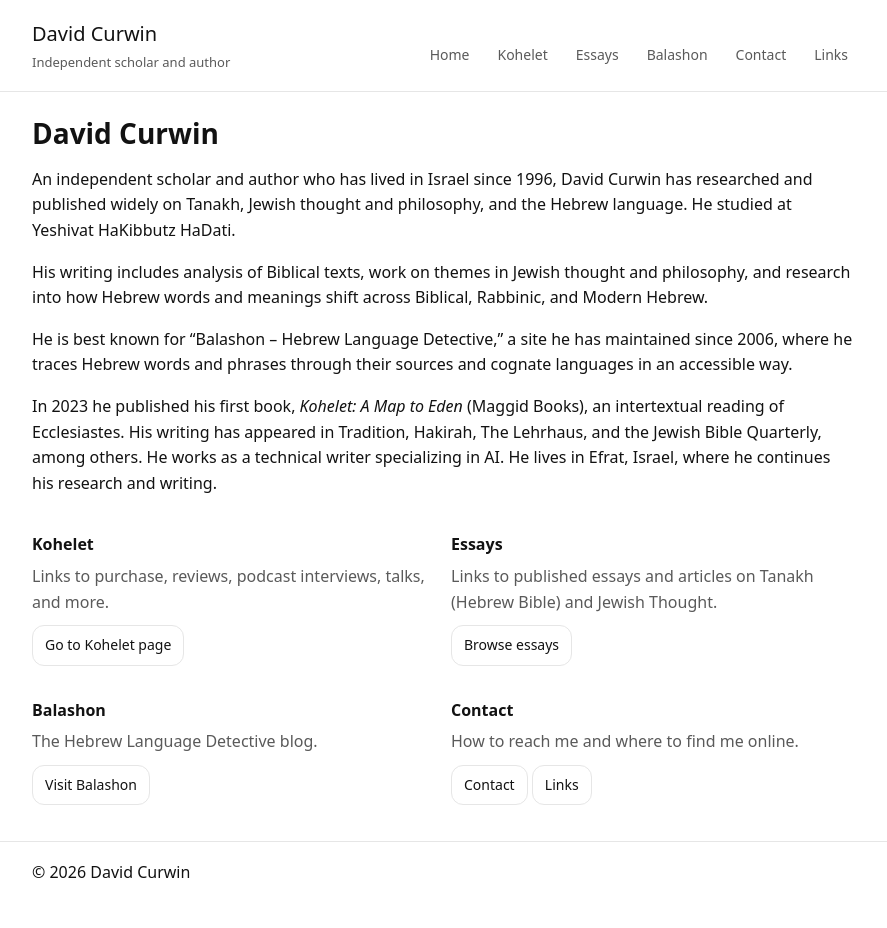
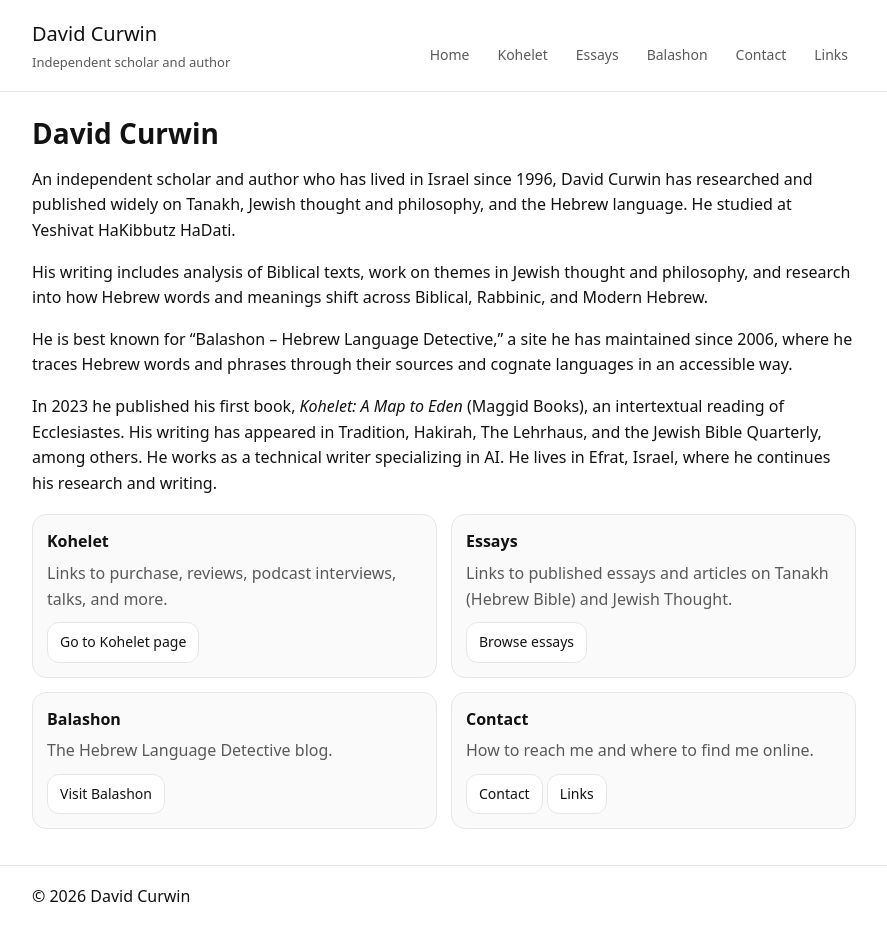
Before and after one commit to davidcurwin/davidcurwin.github.io, a Jekyll site: the page built from index.md, in a window 1280 px wide. Shown: the whole page, without its empty margins (196-1083 px from the left). Built offline with Jekyll 4.4.1, drawn with Linux system fonts in a browser that asks for light colours; before the commit the page ends 904 px from its top, so only the background shows below that.

Commit message:
Update style.css

```diff
--- a/assets/css/style.css
+++ b/assets/css/style.css
@@ -43,6 +43,14 @@ a:hover{text-decoration:none;}
   }
 }
 
+.card{
+  border:1px solid var(--border);
+  background:var(--card);
+  border-radius:14px;
+  padding:14px;
+}
+.card h3{margin-top:0;}
+
 
 .btnrow{display:flex;flex-wrap:wrap;gap:10px;margin:10px 0 2px;}
 .btn{display:inline-block;border:1px solid var(--border);background:var(--bg);border-radius:12px;padding:8px 12px;text-decoration:none;color:var(--text);font-size:14px;}
```
